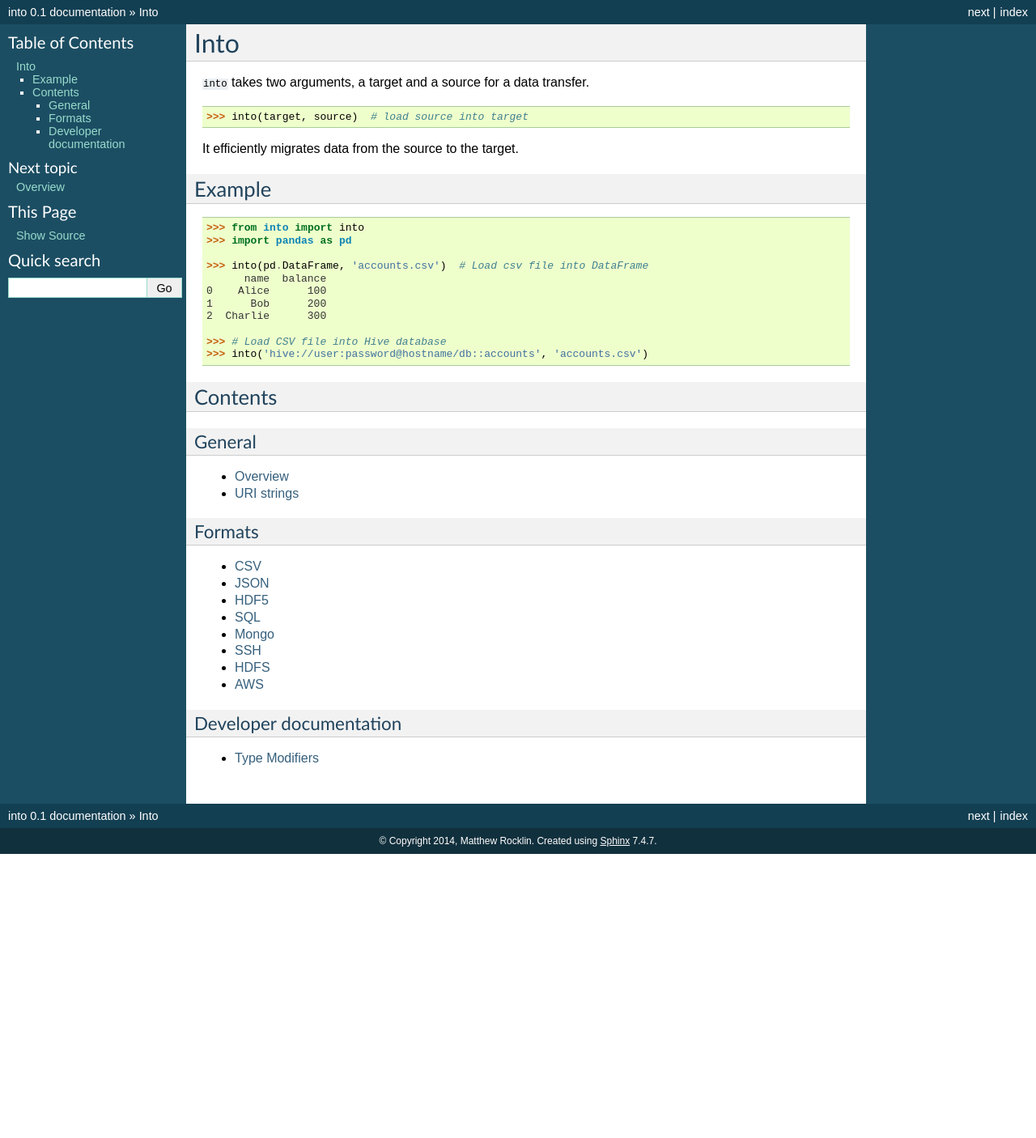
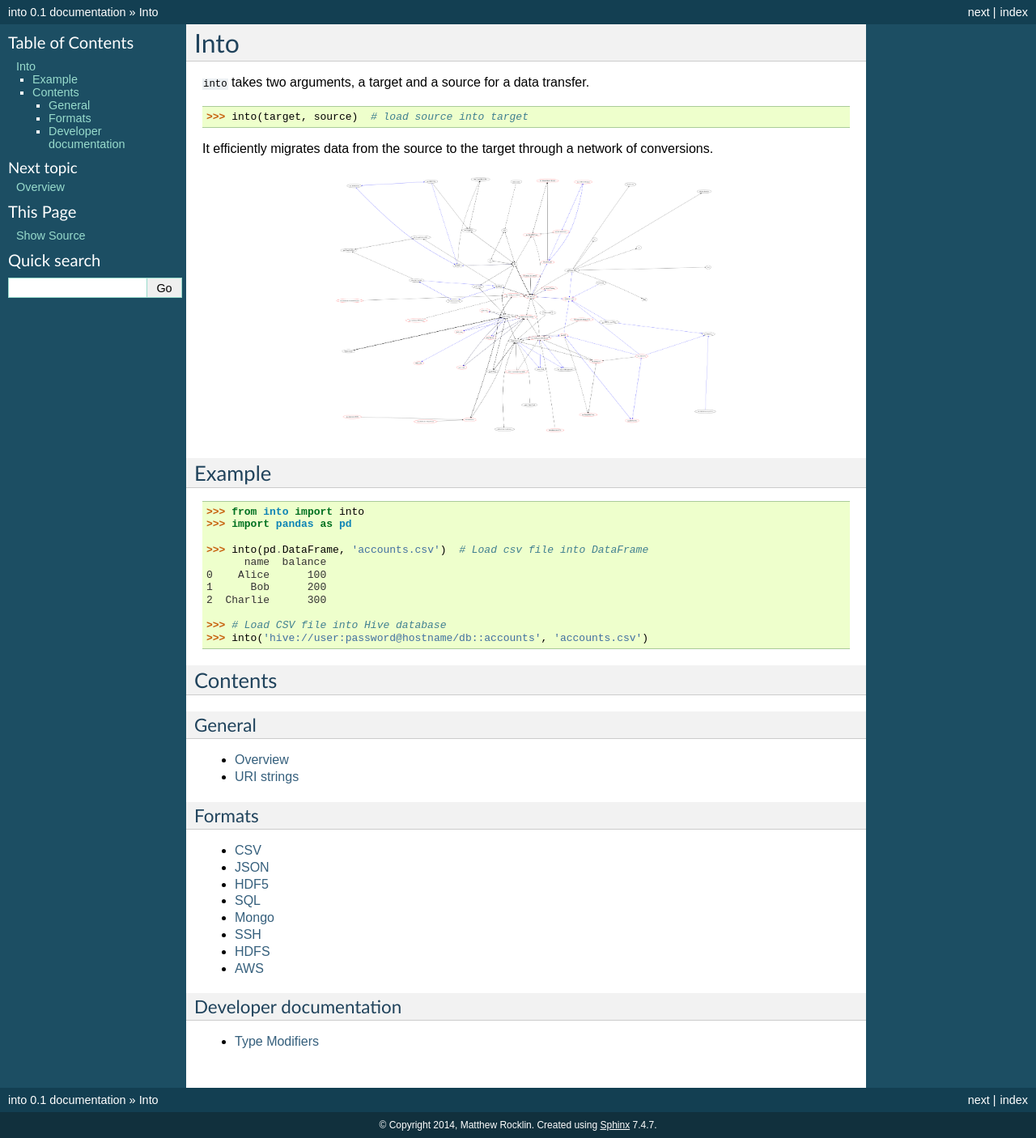
Before and after one commit to blaze/odo, a Sphinx documentation site: the page built from docs/source/index.rst, in a window 1280 px wide. Shown: the whole page at 81% size. Built offline with Sphinx 7.4.7, drawn with Linux system fonts in a browser that asks for light colours; before the commit the page ends 1055 px from its top, so only the background shows below that.

Commit message:
add network image to front page

```diff
--- a/docs/source/index.rst
+++ b/docs/source/index.rst
@@ -12,7 +12,13 @@ Into
 
    >>> into(target, source)  # load source into target
 
-It efficiently migrates data from the source to the target.
+It efficiently migrates data from the source to the target through a network
+of conversions.
+
+.. figure:: images/conversions.png
+   :width: 60 %
+   :alt: into network of conversions
+   :target: _images/conversions.png
 
 
 Example
```
